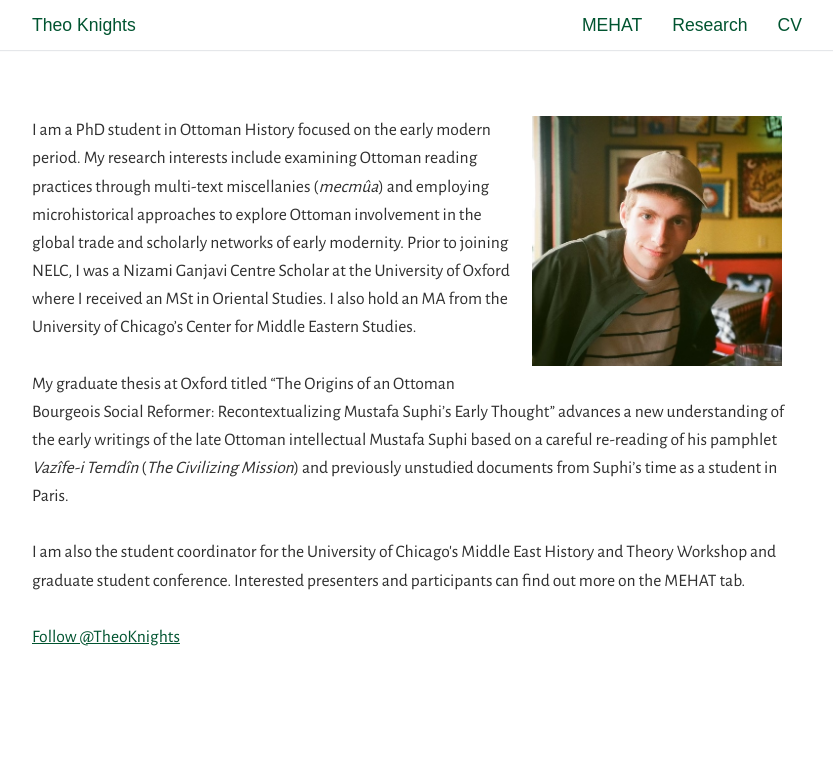
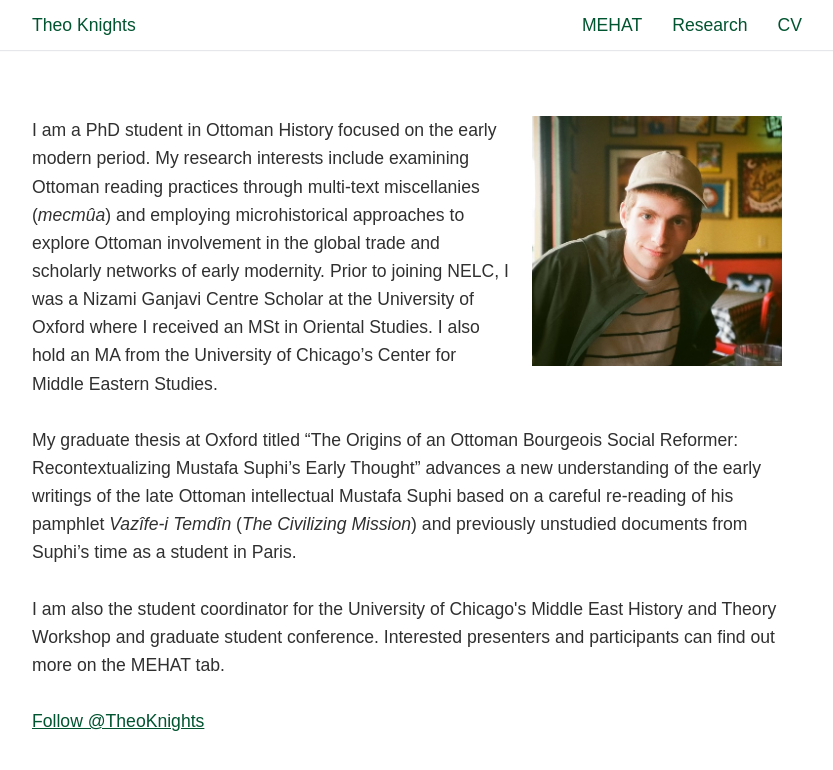
Before and after one commit to theoknights/theoknights.github.io, a Jekyll site: the page built from index.markdown, in a window 1280 px wide. Shown: the top 770 px of the page, without its empty margins (223-1056 px from the left). Built offline with Jekyll 4.4.1, drawn with Linux system fonts in a browser that asks for light colours; comment, search, counter and statistics services are not loaded.

Commit message:
font changes

```diff
--- a/_includes/head.html
+++ b/_includes/head.html
@@ -8,13 +8,10 @@
 	<link rel="stylesheet" href="{{ "/css/main.css" | prepend: site.baseurl }}">
 	<link rel="canonical" href="{{ page.url | replace:'index.html','' | prepend: site.baseurl | prepend: site.url }}">
 	<link href='https://fonts.googleapis.com/css?family=Open+Sans:400,300,700,800,600' rel='stylesheet' type='text/css'>
+	<link rel="preconnect" href="https://fonts.googleapis.com">
 	<link rel="preconnect" href="https://fonts.gstatic.com" crossorigin>
-	<link href="https://fonts.googleapis.com/css2?family=Alegreya+Sans&display=swap" rel="stylesheet">
-	<link rel="preconnect" href="https://fonts.gstatic.com" crossorigin>
-	<link href="https://fonts.googleapis.com/css2?family=Alegreya+Sans&display=swap" rel="stylesheet">
-	<link rel="preconnect" href="https://fonts.googleapis.com">
-	<link href="https://fonts.googleapis.com/css2?family=Alegreya+Sans:wght@300&display=swap" rel="stylesheet">
-	<link rel="icon" type="image/png" sizes="32x32" href="{{ "/images/favicon-32x32.png" | prepend: site.url }}">
+	<link href="https://fonts.googleapis.com/css2?family=Noto+Sans:ital,wght@0,300;0,400;0,500;1,300&display=swap" rel="stylesheet">
+	<link rel="icon" type="image/png" sizes="16x16" href="{{ "/images/favicon-32x32.png" | prepend: site.url }}">
 	<link rel="icon" type="image/png" sizes="16x16" href="{{ "/images/favicon-16x16.png" | prepend: site.url }}">
 	<link rel="shortcut icon" type="image/x-icon" href="favicon.ico?">
 
```
